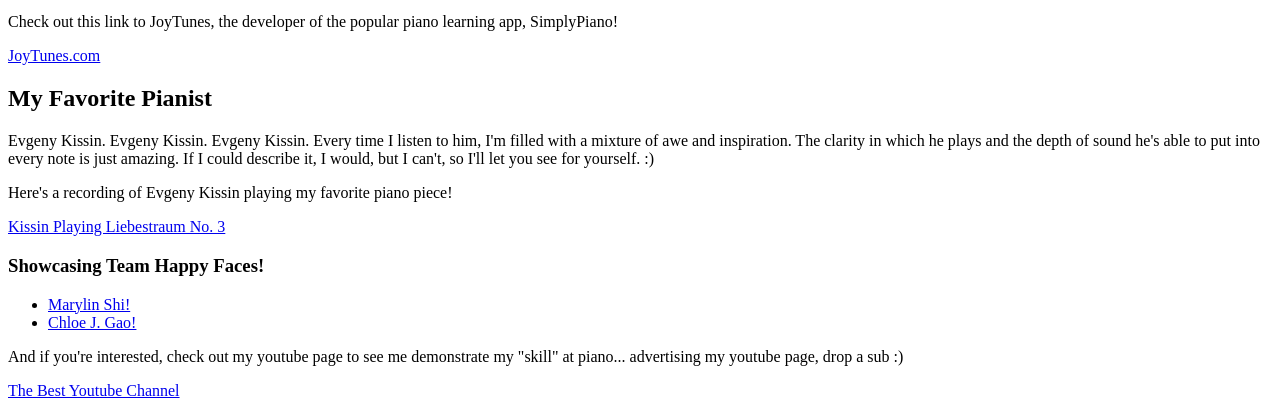
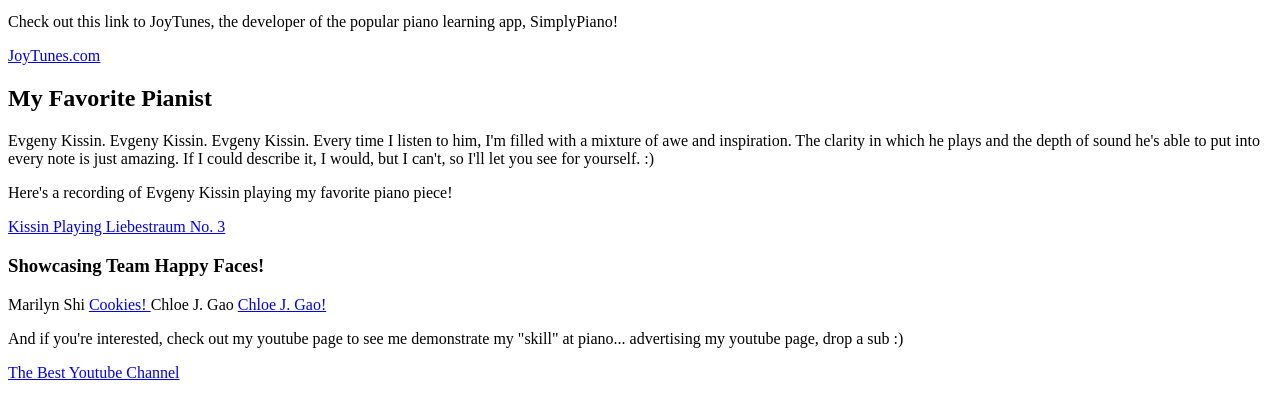
Before and after one commit to Jeffrey-tan1/Web-Repository, a plain HTML site: page index.html in a window 1280 px wide. Shown: the part 1933-2341 px from the top of the page. Drawn offline with Linux system fonts and the light colour scheme.

Commit message:
Update index.html

```diff
--- a/index.html
+++ b/index.html
@@ -80,10 +80,9 @@
 
 <h3> Showcasing Team Happy Faces! </h3>
 
-<ul>
-<li><a href= "https://marilynshi.github.io/web/"> Marylin Shi! </a> </li>
-<li> <a href= "https://chloegao-0.github.io/web/"> Chloe J. Gao! </a> </li>
-</ul>
+<p> Marilyn Shi <a href= "https://marilynshi.github.io/web/"> Cookies! </a>
+Chloe J. Gao <a href= "https://chloegao-0.github.io/web/"> Chloe J. Gao! </a>
+<p>
 
 
 </head>
```
